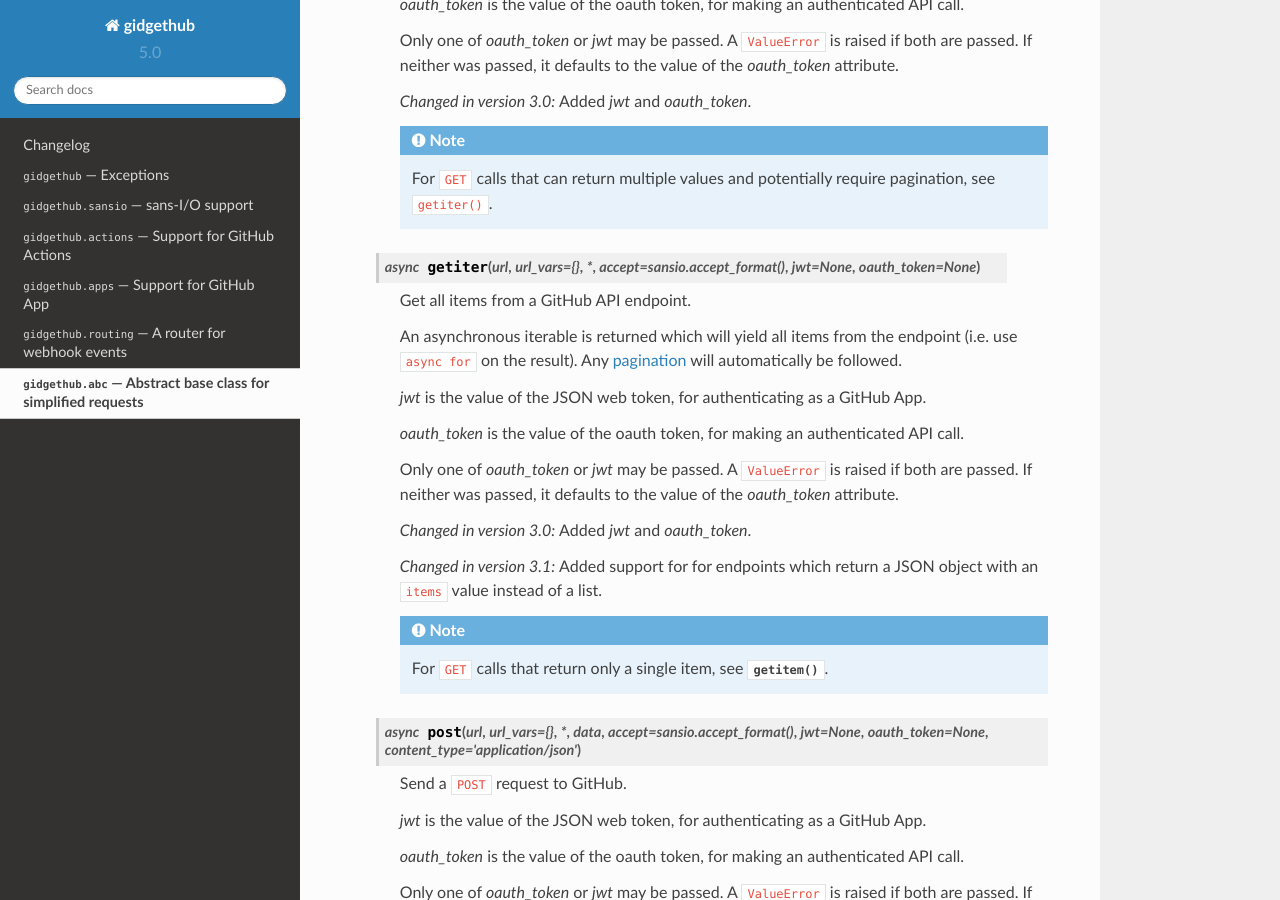
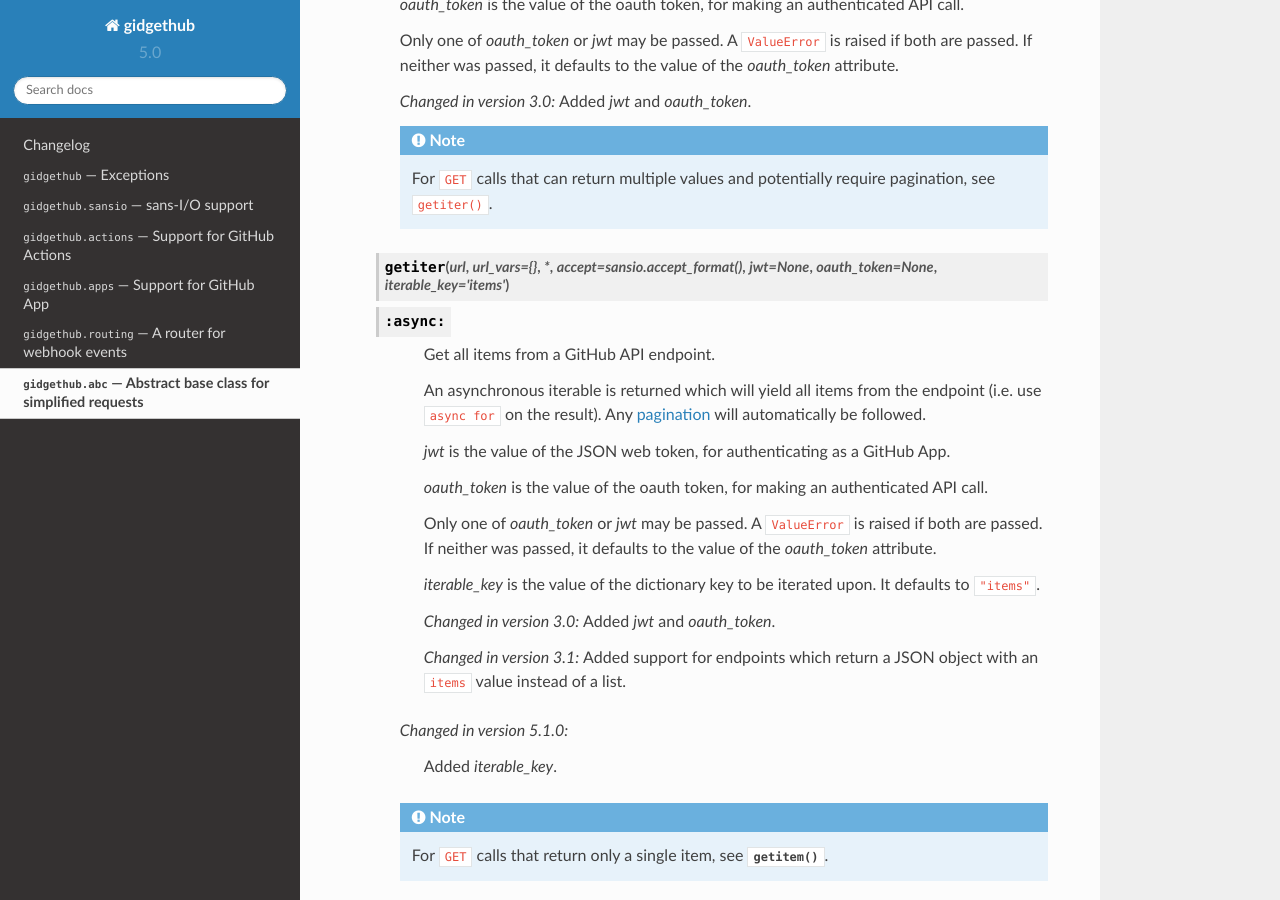
Before and after one commit to gidgethub/gidgethub, a Sphinx documentation site: the page built from docs/abc.rst, in a window 1280 px wide and 900 px high, scrolled down 2066 px. Built offline with Sphinx 7.4.7 and the Read the Docs theme 2.0.0, drawn with Linux system fonts in a browser that asks for light colours; pages that are not in the unit, such as notebooks, are missing from menus.

Commit message:
Add the iterable_key parameter to getiter.
Needed to support the Checks API.
Updated docs and tests.

Closes https://github.com/brettcannon/gidgethub/issues/164

```diff
--- a/docs/abc.rst
+++ b/docs/abc.rst
@@ -143,7 +143,7 @@
             potentially require pagination, see ``getiter()``.
 
 
-    .. py:method:: getiter(url, url_vars={}, *, accept=sansio.accept_format(), jwt=None, oauth_token=None)
+    .. py:method:: getiter(url, url_vars={}, *, accept=sansio.accept_format(), jwt=None, oauth_token=None, iterable_key="items")
         :async:
 
         Get all items from a GitHub API endpoint.
@@ -163,14 +163,21 @@
         raised if both are passed. If neither was passed, it defaults to the
         value of the *oauth_token* attribute.
 
+        *iterable_key* is the value of the dictionary key to be iterated upon.
+        It defaults to ``"items"``.
+
         .. versionchanged:: 3.0
 
             Added *jwt* and *oauth_token*.
 
         .. versionchanged:: 3.1
 
-            Added support for for endpoints which return a JSON object with an
+            Added support for endpoints which return a JSON object with an
             ``items`` value instead of a list.
+
+       .. versionchanged:: 5.1.0
+
+            Added *iterable_key*.
 
         .. note::
             For ``GET`` calls that return only a single item, see
--- a/docs/changelog.rst
+++ b/docs/changelog.rst
@@ -9,6 +9,10 @@
 
 - The documentation is now built using Sphinx v>= 4.0.0.
   (`Issue #143 <https://github.com/brettcannon/gidgethub/issues/143>`_)
+
+- :meth:`gidgethub.abc.GitHubAPI.getiter` now accepts ``iterable_key`` parameter
+  in order to support the Checks API.
+  (`Issue #164 <https://github.com/brettcannon/gidgethub/issues/164>`_)
 
 5.0.1
 -----
```
Also changed, not shown: 3 other files.
